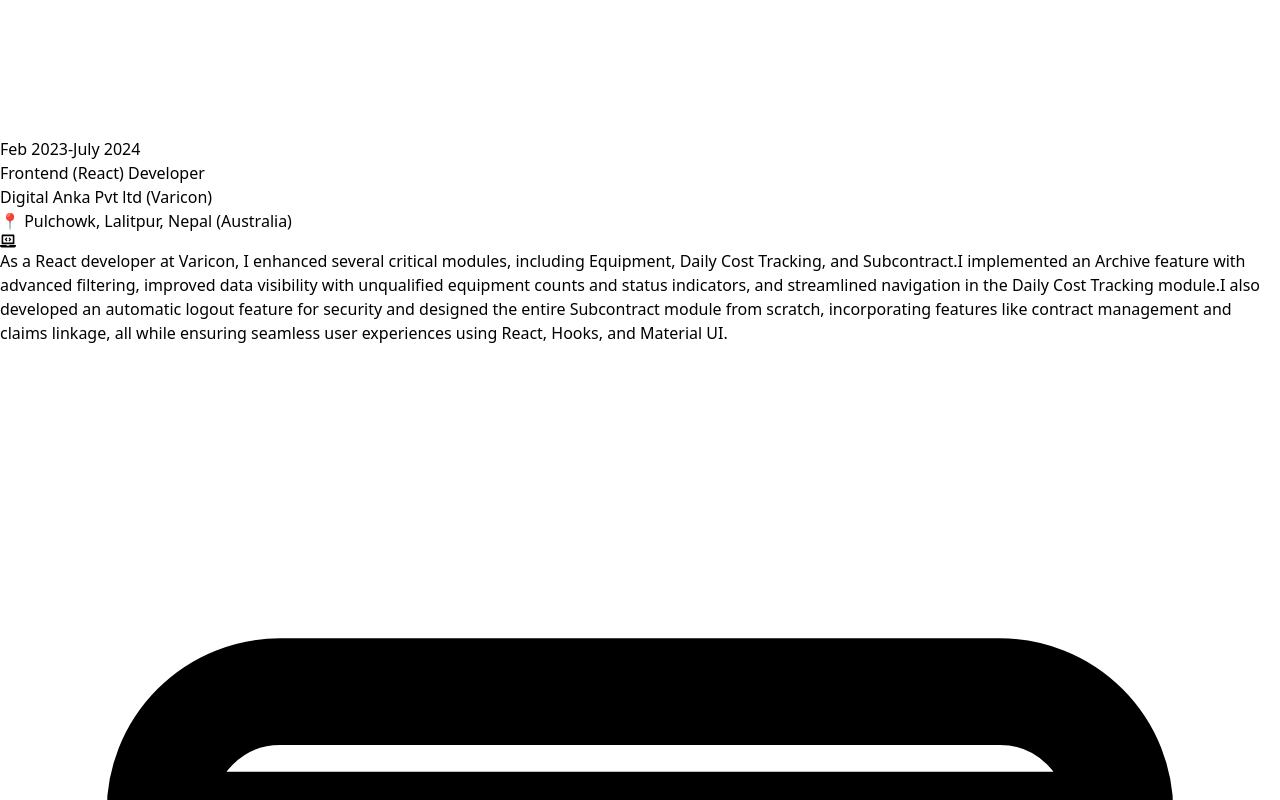
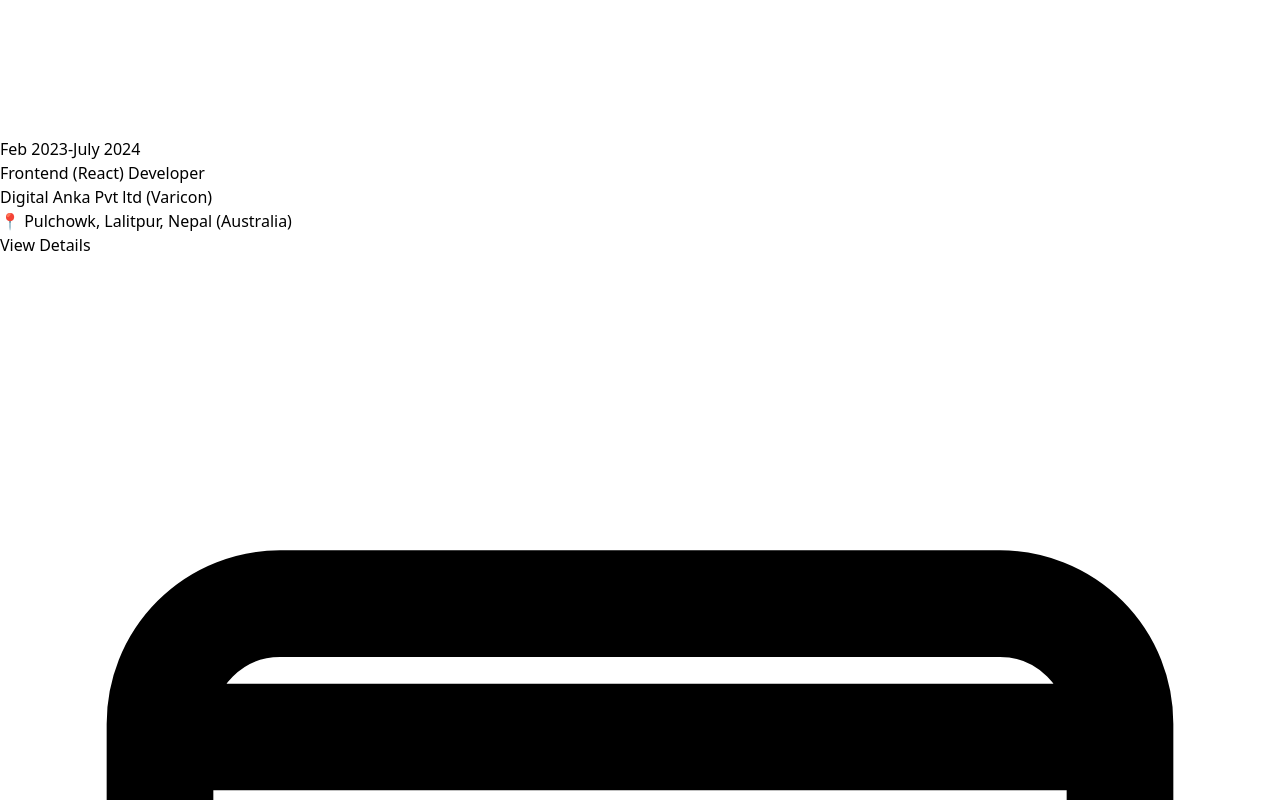
Before and after one commit to shrutidhungana/portfolio, a Next.js app: page /experience in a window 1280 px wide. Shown: the part 2000-2800 px from the top of the page. Built offline with nearby package versions, Linux system fonts and the light colour scheme.

Commit message:
Experience page modified

```diff
--- a/src/pages/experience.tsx
+++ b/src/pages/experience.tsx
@@ -1,11 +1,20 @@
-import React from "react";
+import React, { useState } from "react";
 import PortfolioLayout from "@/components/layout";
 import Briefcase from "@/components/SVG/Experience/briefcase";
 import { experienceData } from "@/config";
 import { motion } from "framer-motion";
 import Image from "next/image";
+import Button from "@/components/Button"; // Import Button component
+import { FaTimes } from "react-icons/fa"; // Import Close Icon
 
 const Experience: React.FC = () => {
+  // State to track which experience details are expanded
+  const [expandedIndex, setExpandedIndex] = useState<number | null>(null);
+
+  const toggleDetails = (index: number) => {
+    setExpandedIndex(expandedIndex === index ? null : index); // Toggle the expansion
+  };
+
   return (
     <PortfolioLayout>
       {/* Gradient Background */}
@@ -76,37 +85,43 @@
                       📍 {exp.location}
                     </p>
 
-                    {/* Details Section with Enhanced Description */}
-                    <div className="mt-4">
+                    {/* View Details Button */}
+                    {expandedIndex !== index && (
+                      <Button
+                        text="View Details"
+                        onClick={() => toggleDetails(index)}
+                        className="mt-4"
+                      />
+                    )}
+
+                    {/* Details Section */}
+                    {expandedIndex === index && (
+                      <div className="mt-4 space-y-4">
                         {exp.details?.map((detail, idx) => (
                           <div
                             key={idx}
                             className="flex items-start mb-4 space-x-3"
                           >
                             {/* Icon for detail */}
-                          <div className="text-[#7a3bdb] text-lg">
-                            {detail.icon}
-                          </div>
-                          <div className="text-gray-600 text-sm sm:text-base hover:text-[#7a3bdb] transition duration-300 ease-in-out">
-                            {/* Making Description More Attractive with Bullet Points */}
-                            <p className="mb-2 leading-relaxed">
-                              {detail.description
-                                .split(".")
-                                .map((sentence, index) => (
-                                  <span key={index} className="block ml-4">
-                                    {sentence.trim()}
-                                    {sentence &&
-                                      index <
-                                        detail.description.split(".").length -
-                                          1 &&
-                                      "."}
-                                  </span>
-                                ))}
+                            <div className="text-[#7a3bdb]">{detail.icon}</div>
+                            <p className="text-gray-600 text-sm">
+                              {detail.description}
                             </p>
                           </div>
+                        ))}
+
+                        {/* Close Icon */}
+                        <div className="text-right">
+                          <button
+                            onClick={() => toggleDetails(index)}
+                            className="text-[#7a3bdb] text-sm"
+                          >
+                            <FaTimes className="inline-block mr-2" />
+                            Close
+                          </button>
                         </div>
-                      ))}
                       </div>
+                    )}
                   </div>
                 </motion.div>
               ))}
```
Lines whose indentation alone changed are shown as unchanged.
